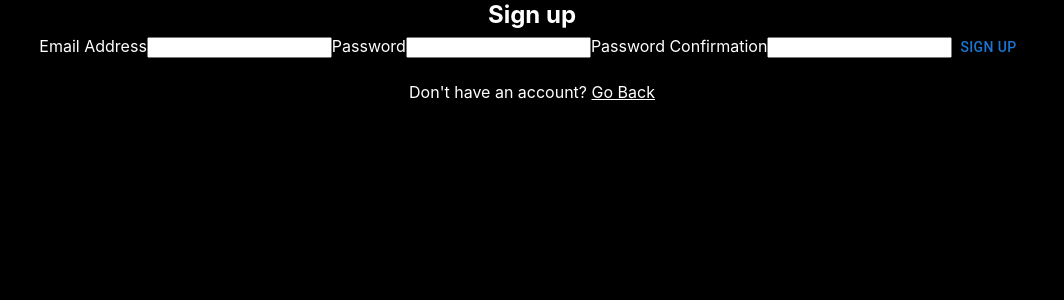
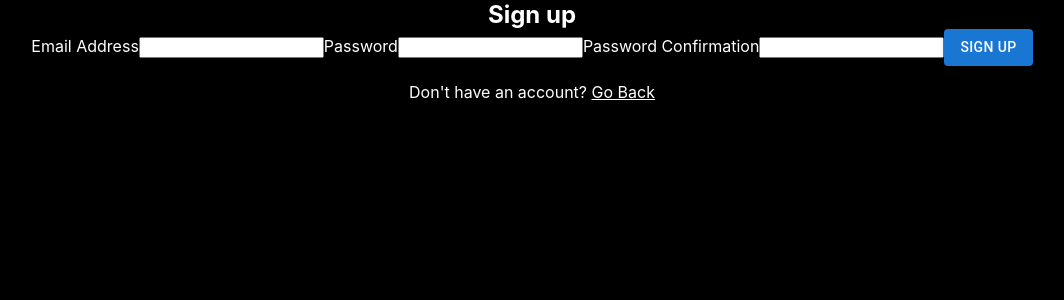
Before and after one commit to gar212/firebase-auth, a React (Create React App) app: page /signup in a window 1280 px wide. Shown: the top 300 px of the page, without its empty margins (108-1172 px from the left). Built offline with nearby package versions, Linux system fonts and the light colour scheme; no server answers.

Commit message:
Add button variant

```diff
--- a/src/components/Login.js
+++ b/src/components/Login.js
@@ -1,4 +1,4 @@
-import React, {useState, useRef} from 'react'
+import React, { useState, useRef } from 'react'
 import { Link, useNavigate } from 'react-router-dom';
 import { useAuth } from '../contexts/AuthContext';
 import Button from '@mui/material/Button';
@@ -34,7 +34,7 @@ export default function Login() {
 				<input type="email" ref={emailRef} />
 				<label htmlFor="password">Password</label>
 				<input type="password" ref={passwordRef} />
-                <Button disabled={loading} type='submit'>Log In</Button>
+				<Button variant="contained" disabled={loading} type='submit'>Log In</Button>
 			</form>
 			<p>Don't have an account? <Link to="/signup">Sign up</Link></p>
 			<Link to="/">Go back</Link>
--- a/src/components/Signup.js
+++ b/src/components/Signup.js
@@ -1,7 +1,7 @@
-import React, {useState, useRef} from 'react';
-import { useAuth,  } from '../contexts/AuthContext';
+import React, { useState, useRef } from 'react';
+import { useAuth, } from '../contexts/AuthContext';
 import Button from '@mui/material/Button';
-import {Link, useNavigate} from 'react-router-dom';
+import { Link, useNavigate } from 'react-router-dom';
 
 export default function Signup() {
   const [status, setStatus] = useState('');
@@ -23,7 +23,7 @@ export default function Signup() {
       await signup(emailRef.current.value, passwordRef.current.value)
       navigate('/');
     } catch (e) {
-            switch(e.message){
+      switch (e.message) {
         case "Firebase: Error (auth/email-already-in-use).":
           setStatus('Email is already registered');
           break;
@@ -46,7 +46,7 @@ export default function Signup() {
         <input type="password" ref={passwordRef} />
         <label htmlFor="password">Password Confirmation</label>
         <input type="password" ref={passwordConfRef} />
-                <Button disabled={loading} type='submit'>Sign up</Button>
+        <Button variant="contained" disabled={loading} type='submit'>Sign up</Button>
       </form>
       <p>Don't have an account? <Link to="/login">Go Back</Link></p>
     </div>
```
Lines whose indentation alone changed are shown as unchanged.
